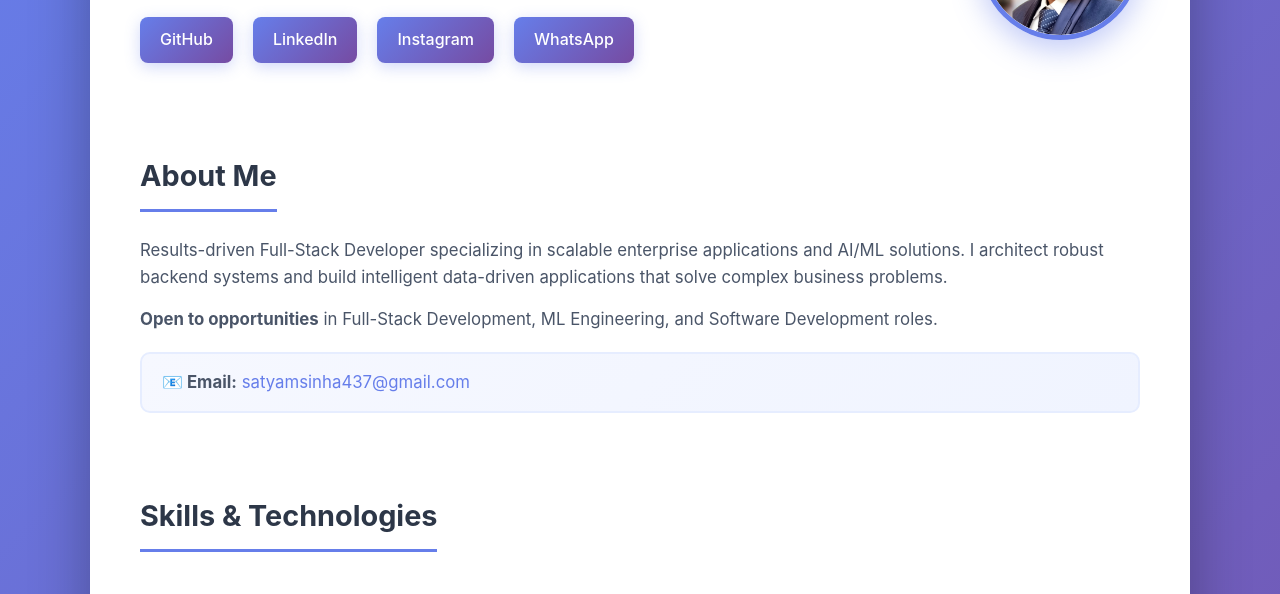
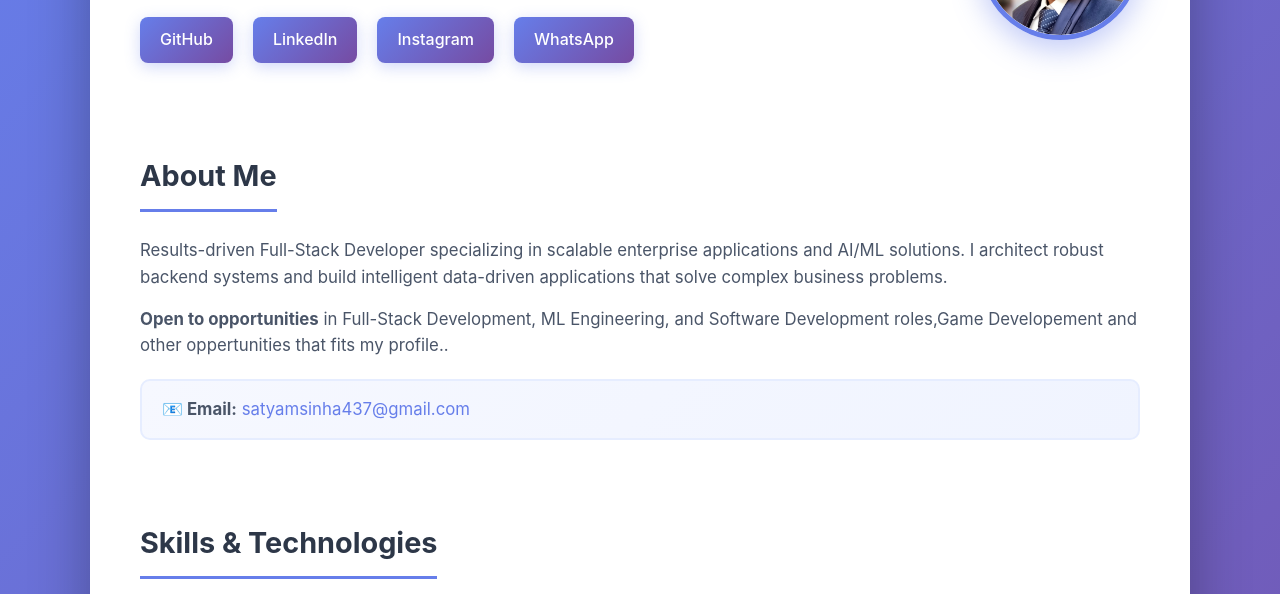
Before and after one commit to SatyamSinha-Codealchemy/satyamsinha-codealchemy.github.io, a plain HTML site: page index.html in a window 1280 px wide. Shown: the part 190-784 px from the top of the page. Drawn offline with Linux system fonts and the light colour scheme.

Commit message:
updated
Updated the portfolio page with new content and layout adjustments.

```diff
--- a/index.html
+++ b/index.html
@@ -337,19 +337,20 @@
         <a href="https://api.whatsapp.com/send/?phone=918260656946" class="contact-btn" target="_blank">
           WhatsApp
         </a>
-
-        </a>
       </div>
     </div>
 
     <section id="about">
       <h2>About Me</h2>
       <p>Results-driven Full-Stack Developer specializing in scalable enterprise applications and AI/ML solutions. I architect robust backend systems and build intelligent data-driven applications that solve complex business problems.</p>
-      <p><strong>Open to opportunities</strong> in Full-Stack Development, ML Engineering, and Software Development roles.</p>
+
+      <p><strong>Open to opportunities</strong> in Full-Stack Development, ML Engineering, and Software Development roles,Game Developement and other oppertunities that fits my profile..</p>
+
       <div style="background: linear-gradient(135deg, #f6f8ff 0%, #f0f4ff 100%); padding: 15px 20px; border-radius: 10px; border: 2px solid #e6edff; margin-top: 20px;">
         <p style="margin: 0;"><strong>📧 Email:</strong> <span style="color: #667eea; user-select: all;">satyamsinha437@gmail.com</span></p>
       </div>
     </section>
+
     <section id="skills">
       <h2>Skills & Technologies</h2>
       <div class="skills-grid">
@@ -365,6 +366,7 @@
         <div class="skill-tag">Git</div>
       </div>
     </section>
+
     <section id="projects">
       <h2>Featured Projects</h2>
       <div class="projects">
@@ -374,12 +376,14 @@
           <p>A tool to calculate daily essentials and manage budget efficiently using backend automation and data processing.</p>
           <a class="btn" href="https://github.com/SatyamSinha-Codealchemy/DailyGoodsCalculator" target="_blank">View Project</a>
         </div>
+
         <div class="project-card">
           <img src="https://images.unsplash.com/photo-1590674899484-d5640e854abe?w=400&h=200&fit=crop" alt="Capstone Project IIT Guwahati Screenshot" loading="lazy">
           <h3>Capstone Project | IIT Guwahati</h3>
           <p>🚘 Dynamic Parking Pricing Model: Simulates dynamic pricing for 14 urban parking spaces over 73 days, adjusting prices based on demand, congestion, competition, and rerouting.</p>
           <a class="btn" href="https://github.com/SatyamSinha-Codealchemy/Capstone-Project-" target="_blank">View Project</a>
         </div>
+
         <div class="project-card">
           <img src="https://images.unsplash.com/photo-1551288049-bebda4e38f71?w=400&h=200&fit=crop" alt="Auto Insurance Fraud Detection AI Screenshot" loading="lazy">
           <h3>Auto Insurance Fraud Detection (AI)</h3>
@@ -388,6 +392,7 @@
         </div>
       </div>
     </section>
+
     <div class="footer">
       © 2025 Satyam Kumar Sinha — Built with passion and code
     </div>
```
